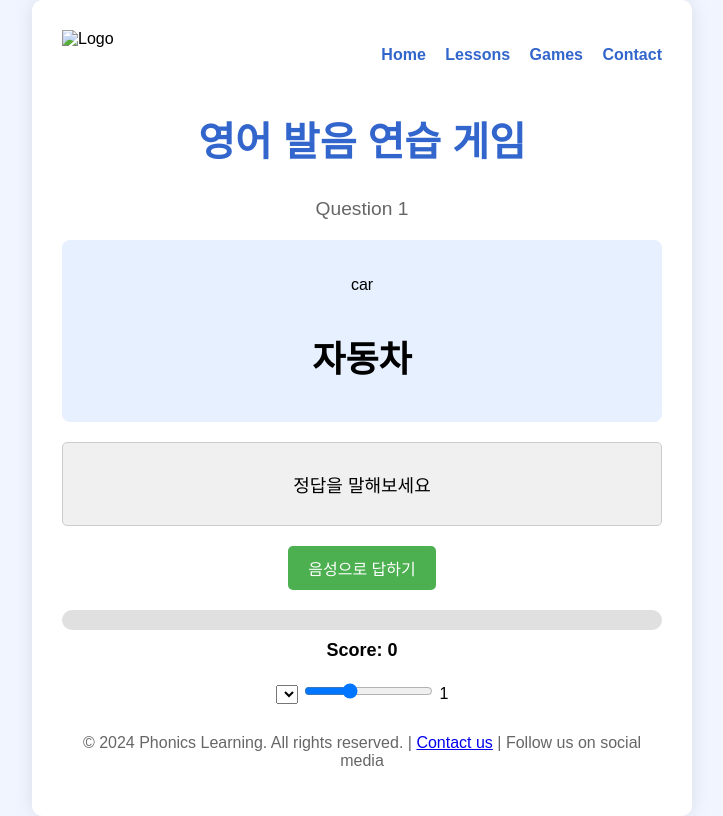
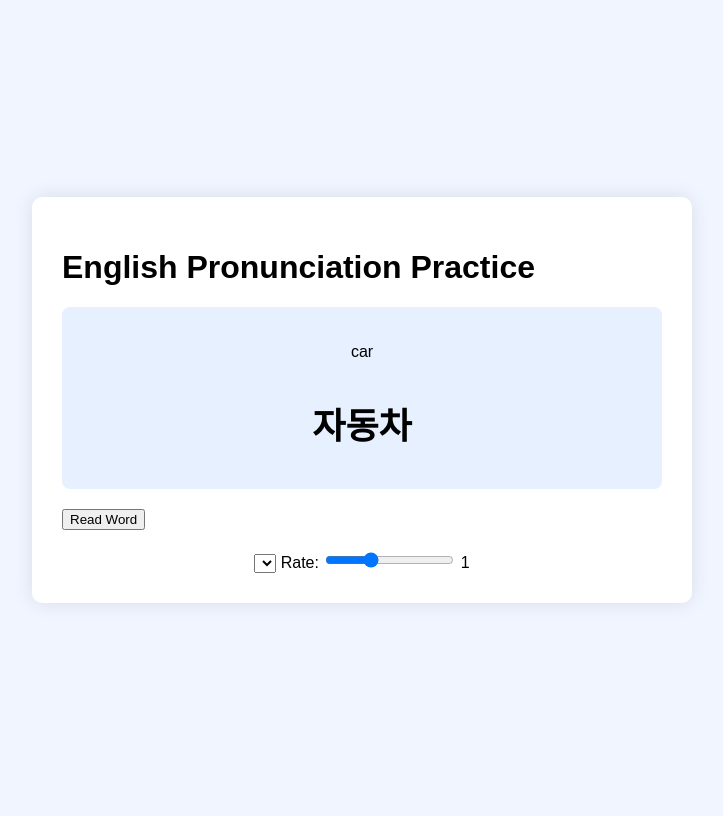
Before and after one commit to ggss2/speach, a plain HTML site: page index.html in a window 1280 px wide. Shown: the whole page, without its empty margins (278-1001 px from the left). Drawn offline with Linux system fonts and the light colour scheme.

Commit message:
Update index.html

```diff
--- a/index.html
+++ b/index.html
@@ -1,66 +1,28 @@
 <!DOCTYPE html>
-<html lang="ko">
+<html lang="en">
 <head>
     <meta charset="UTF-8">
     <meta name="viewport" content="width=device-width, initial-scale=1.0">
-    <title>영어 발음 연습 게임</title>
+    <title>English Pronunciation Practice</title>
     <link rel="stylesheet" href="style.css">
 </head>
 <body>
     <div class="container">
-        <header>
-            <img src="logo.png" alt="Logo" class="logo">
-            <nav>
-                <a href="#">Home</a>
-                <a href="#">Lessons</a>
-                <a href="#">Games</a>
-                <a href="#">Contact</a>
-            </nav>
-        </header>
-
-        <main class="content">
-            <h1 class="program-title">영어 발음 연습 게임</h1>
-
-            <div id="question-number" class="question-number">Question 1</div>
-
+        <h1>English Pronunciation Practice</h1>
         <div id="word-card" class="word-card">
-                Loading words...
+            <!-- Word will be displayed here -->
+            Loading word...
         </div>
-
-            <div id="voice-input-box" class="voice-input-box">
-                <p>정답을 말해보세요</p>
-            </div>
-
-            <div id="voice-controls" class="voice-controls">
-                <button id="voice-input-btn">음성으로 답하기</button>
-            </div>
-
-            <div class="score-container">
-                <div class="score-bar">
-                    <div id="score-fill" class="score-fill"></div>
-                </div>
-                <div id="score-display" class="score-display">Score: 0</div>
-            </div>
-
-            <div id="result" class="result"></div>
-
+        <button id="read-word-btn" class="read-word-btn">Read Word</button>
         <div class="voice-settings">
             <select id="voice-select">
                 <option value="">Choose Voice</option>
             </select>
+            <label for="rate">Rate:</label>
             <input type="range" id="rate" min="0.5" max="2" value="1" step="0.1">
             <span id="rate-value">1</span>
         </div>
-        </main>
-
-        <footer>
-            <p>© 2024 Phonics Learning. All rights reserved. | <a href="#">Contact us</a> | Follow us on social media</p>
-        </footer>
     </div>
-
-    <audio id="correct-audio" src="correct-sound.mp3"></audio>
-    <audio id="incorrect-audio" src="incorrect-sound.mp3"></audio>
-
     <script src="script.js"></script>
 </body>
 </html>
```
Lines whose indentation alone changed are shown as unchanged.
